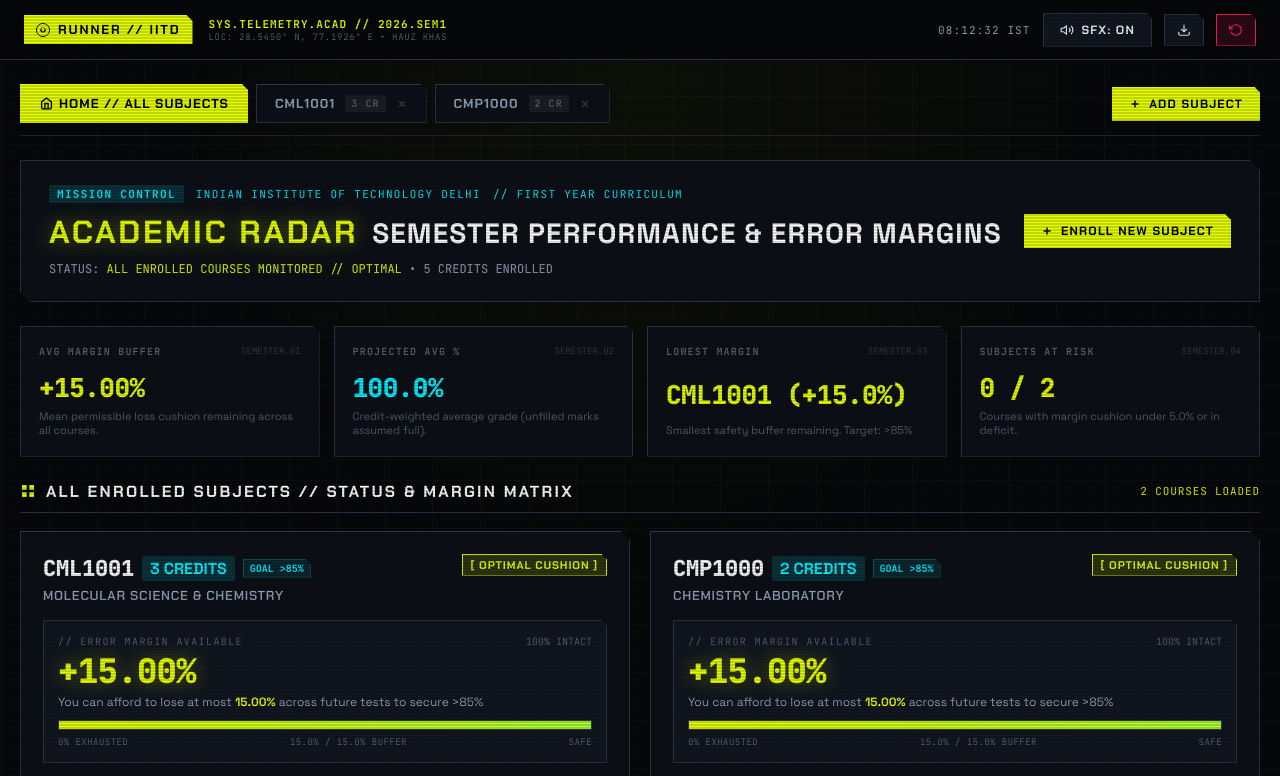
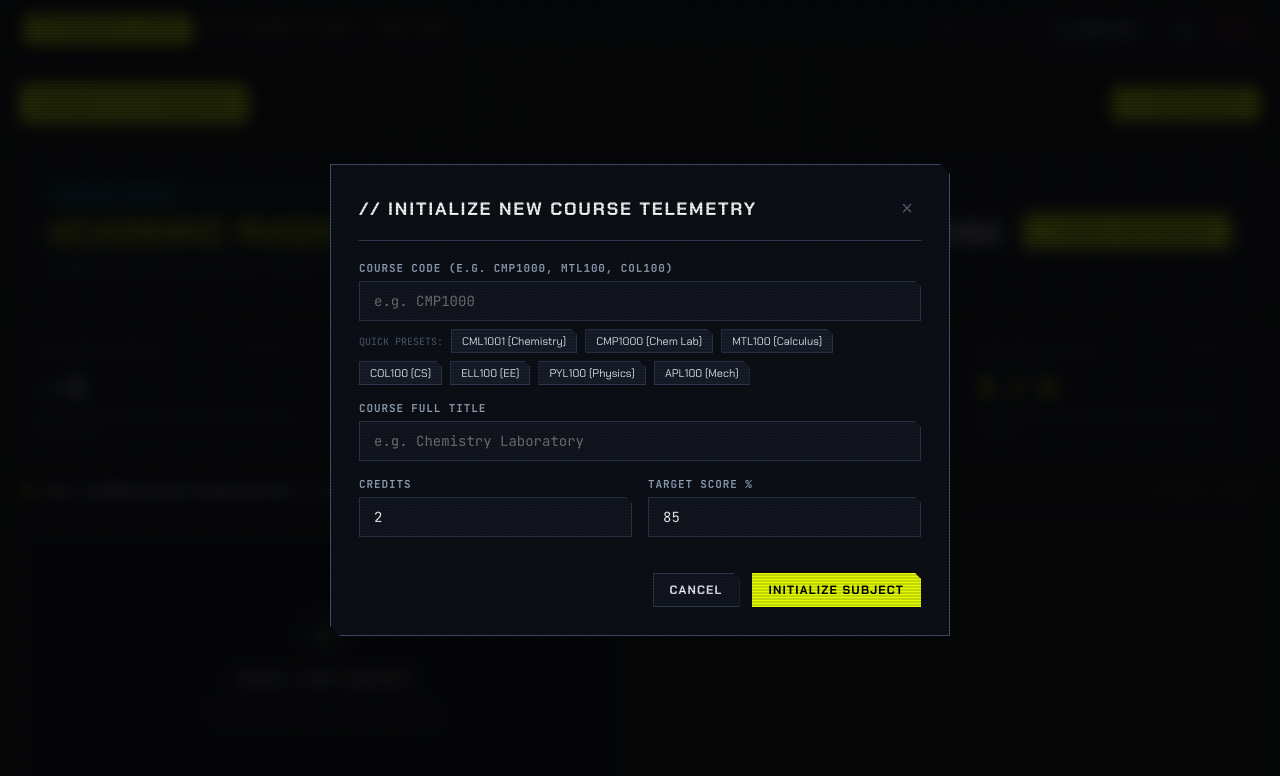
Before and after one commit to aks3310/iitd-academic-dashboard, a website: page index.html in a window 1280 px wide. Shown: the top 776 px of the page. Drawn offline with Linux system fonts and the light colour scheme.

Commit message:
feat: empty baseline with automatic add-subject modal on first launch

```diff
--- a/app.js
+++ b/app.js
@@ -1,50 +1,25 @@
 // MARATHON // IITD ACADEMIC MARGIN TELEMETRY ENGINE
 // Reactive State Management, Custom Weightages, Subsections & Simulator
 
-const STORAGE_KEY = 'iitd_runner_courses_v1';
-const ACTIVE_COURSE_KEY = 'iitd_runner_active_course_v1';
-
-// Default initial dataset featuring CML1001 and CMP1000
-const DEFAULT_COURSES = [
-  {
-    id: 'cml1001',
+const STORAGE_KEY = 'iitd_runner_courses_v2';
+const ACTIVE_COURSE_KEY = 'iitd_runner_active_course_v2';
+const INITIALIZED_KEY = 'iitd_runner_initialized_v2';
+
+// Baseline starts empty with zero subjects
+const DEFAULT_COURSES = [];
+
+// Presets for common IITD 1st-Year courses
+const COURSE_PRESETS = {
+  CML1001: {
     code: 'CML1001',
     title: 'Molecular Science & Chemistry',
     credits: 3,
     target: 85.0,
     assessments: [
-      {
-        id: 'cq1',
-        name: 'Common Quiz 1',
-        date: 'Tue, 1 Sep 2026',
-        weight: 10,
-        achieved: null,
-        total: 10
-      },
-      {
-        id: 'midsem',
-        name: 'Mid Semester Exam',
-        date: 'Mid-Sem Week (Oct 2026)',
-        weight: 30,
-        achieved: null,
-        total: 30
-      },
-      {
-        id: 'cq2',
-        name: 'Common Quiz 2',
-        date: '27 Oct 2026',
-        weight: 10,
-        achieved: null,
-        total: 10
-      },
-      {
-        id: 'major',
-        name: 'Major Exam',
-        date: 'Major Week (Nov 2026)',
-        weight: 40,
-        achieved: null,
-        total: 40
-      },
+      { id: 'cq1', name: 'Common Quiz 1', date: 'Tue, 1 Sep 2026', weight: 10, achieved: null, total: 10 },
+      { id: 'midsem', name: 'Mid Semester Exam', date: 'Mid-Sem Week (Oct 2026)', weight: 30, achieved: null, total: 30 },
+      { id: 'cq2', name: 'Common Quiz 2', date: '27 Oct 2026', weight: 10, achieved: null, total: 10 },
+      { id: 'major', name: 'Major Exam', date: 'Major Week (Nov 2026)', weight: 40, achieved: null, total: 40 },
       {
         id: 'tut',
         name: 'Tutorial Quiz',
@@ -63,59 +38,6 @@
       }
     ]
   },
-  {
-    id: 'cmp1000',
-    code: 'CMP1000',
-    title: 'Chemistry Laboratory',
-    credits: 2,
-    target: 85.0,
-    assessments: [
-      {
-        id: 'lab_perf',
-        name: 'Continuous Lab Performance',
-        date: 'Weekly Lab Sessions',
-        weight: 40,
-        achieved: null,
-        total: 100
-      },
-      {
-        id: 'pre_lab',
-        name: 'Pre-Lab Quizzes & Viva',
-        date: 'Before Each Lab Experiment',
-        weight: 20,
-        achieved: null,
-        total: 20,
-        hasSubitems: true,
-        subitems: [
-          { id: 'pl1', name: 'Pre-Lab 1', weight: 4, achieved: null, total: 10 },
-          { id: 'pl2', name: 'Pre-Lab 2', weight: 4, achieved: null, total: 10 },
-          { id: 'pl3', name: 'Pre-Lab 3', weight: 4, achieved: null, total: 10 },
-          { id: 'pl4', name: 'Pre-Lab 4', weight: 4, achieved: null, total: 10 },
-          { id: 'pl5', name: 'Pre-Lab 5', weight: 4, achieved: null, total: 10 }
-        ]
-      },
-      {
-        id: 'reports',
-        name: 'Lab Reports & Records',
-        date: 'Weekly Submissions',
-        weight: 15,
-        achieved: null,
-        total: 50
-      },
-      {
-        id: 'major_lab',
-        name: 'End-Sem Lab Practical & Viva',
-        date: 'End of Semester',
-        weight: 25,
-        achieved: null,
-        total: 50
-      }
-    ]
-  }
-];
-
-// Presets for other common IITD 1st-Year courses
-const COURSE_PRESETS = {
   CMP1000: {
     code: 'CMP1000',
     title: 'Chemistry Laboratory',
@@ -211,12 +133,18 @@
 
 class AcademicRunnerApp {
   constructor() {
+    const hasInitialized = localStorage.getItem(INITIALIZED_KEY);
+    this.isFirstEverOpen = !hasInitialized;
+    if (this.isFirstEverOpen) {
+      localStorage.setItem(INITIALIZED_KEY, 'true');
+    }
+
     this.courses = this.loadCourses();
     this.activeCourseId = localStorage.getItem(ACTIVE_COURSE_KEY) || 'home';
     this.simulatedValues = {};
 
     // Ensure activeCourseId is valid ('home' or existing course id)
-    if (this.activeCourseId !== 'home' && !this.courses.some(c => c.id === this.activeCourseId)) {
+    if (this.courses.length === 0 || (this.activeCourseId !== 'home' && !this.courses.some(c => c.id === this.activeCourseId))) {
       this.activeCourseId = 'home';
     }
 
@@ -235,14 +163,9 @@
   loadCourses() {
     try {
       const stored = localStorage.getItem(STORAGE_KEY);
-      if (stored) {
+      if (stored !== null) {
         const parsed = JSON.parse(stored);
-        if (Array.isArray(parsed) && parsed.length > 0) {
-          // If user previously only had CML1001, automatically append CMP1000 so they have both
-          if (!parsed.some(c => c.code === 'CMP1000')) {
-            const cmp = JSON.parse(JSON.stringify(DEFAULT_COURSES.find(c => c.code === 'CMP1000')));
-            if (cmp) parsed.push(cmp);
-          }
+        if (Array.isArray(parsed)) {
           return parsed;
         }
       }
@@ -258,6 +181,9 @@
   }
 
   getActiveCourse() {
+    if (this.courses.length === 0) {
+      return null;
+    }
     if (this.activeCourseId === 'home') {
       return this.courses[0];
     }
@@ -665,6 +591,17 @@
     this.render();
     this.bindEvents();
     this.initClock();
+
+    if (this.isFirstEverOpen || this.courses.length === 0) {
+      this.openAddCourseModal();
+    }
+  }
+
+  openAddCourseModal() {
+    const modal = document.getElementById('addCourseModal');
+    if (modal) {
+      modal.classList.add('active');
+    }
   }
 
   initClock() {
@@ -687,11 +624,18 @@
     const homeSection = document.getElementById('homeCockpitSection');
     const singleSection = document.getElementById('singleCourseSection');
 
-    if (this.activeCourseId === 'home') {
+    if (this.activeCourseId === 'home' || this.courses.length === 0) {
+      this.activeCourseId = 'home';
       if (homeSection) homeSection.style.display = 'block';
       if (singleSection) singleSection.style.display = 'none';
       this.renderHomeCockpit();
     } else {
+      const course = this.getActiveCourse();
+      if (!course) {
+        this.activeCourseId = 'home';
+        this.render();
+        return;
+      }
       if (homeSection) homeSection.style.display = 'none';
       if (singleSection) singleSection.style.display = 'block';
       this.renderHeaderBanner();
@@ -705,7 +649,7 @@
     const listEl = document.getElementById('courseTabsList');
     if (!listEl) return;
 
-    const isHomeActive = this.activeCourseId === 'home';
+    const isHomeActive = this.activeCourseId === 'home' || this.courses.length === 0;
     const homeTabHtml = `
       <div class="course-tab-item home-tab ${isHomeActive ? 'active' : ''}" data-course-id="home">
         <svg width="13" height="13" viewBox="0 0 24 24" fill="none" stroke="currentColor" stroke-width="2.5">
@@ -718,19 +662,16 @@
 
     const coursesTabsHtml = this.courses.map(course => {
       const isActive = course.id === this.activeCourseId;
-      const canDelete = this.courses.length > 1;
       return `
         <div class="course-tab-item ${isActive ? 'active' : ''}" data-course-id="${course.id}">
           <span>${course.code}</span>
           <span class="tab-credits">${course.credits} CR</span>
-          ${canDelete ? `
           <button class="tab-delete-btn" data-delete-id="${course.id}" title="Remove course">
             <svg width="12" height="12" viewBox="0 0 24 24" fill="none" stroke="currentColor" stroke-width="2.5">
               <line x1="18" y1="6" x2="6" y2="18"></line>
               <line x1="6" y1="6" x2="18" y2="18"></line>
             </svg>
           </button>
-          ` : ''}
         </div>
       `;
     }).join('');
@@ -787,7 +728,10 @@
     if (creditsEl) creditsEl.textContent = `${totalCredits} CREDITS ENROLLED`;
     if (summaryCountEl) summaryCountEl.textContent = `${this.courses.length} COURSES LOADED`;
     if (statusTextEl) {
-      if (atRiskCount > 0) {
+      if (this.courses.length === 0) {
+        statusTextEl.textContent = `NO ENROLLED SUBJECTS // CLICK + ADD SUBJECT`;
+        statusTextEl.style.color = 'var(--text-muted)';
+      } else if (atRiskCount > 0) {
         statusTextEl.textContent = `CAUTION: ${atRiskCount} COURSE(S) AT RISK`;
         statusTextEl.style.color = 'var(--neon-crimson)';
       } else {
@@ -797,24 +741,43 @@
     }
 
     if (avgMarginEl) {
+      if (this.courses.length === 0) {
+        avgMarginEl.textContent = '--%';
+        avgMarginEl.className = 'stat-cell-val';
+      } else {
         avgMarginEl.textContent = `${avgMargin >= 0 ? '+' : ''}${avgMargin.toFixed(2)}%`;
         avgMarginEl.className = `stat-cell-val ${avgMargin > 7 ? 'accent-volt' : avgMargin > 3 ? 'accent-amber' : 'accent-crimson'}`;
       }
+    }
 
     if (avgScoreEl) {
+      if (this.courses.length === 0) {
+        avgScoreEl.textContent = '--%';
+        avgScoreEl.className = 'stat-cell-val';
+      } else {
         avgScoreEl.textContent = `${avgScore.toFixed(1)}%`;
         avgScoreEl.className = `stat-cell-val ${avgScore >= avgTarget ? 'accent-cyan' : 'accent-crimson'}`;
       }
-
-    if (lowestMarginEl && lowestMarginCourse) {
+    }
+
+    if (lowestMarginEl) {
+      if (lowestMarginCourse) {
         lowestMarginEl.textContent = `${lowestMarginCourse.code} (${lowestMarginCourse.margin >= 0 ? '+' : ''}${lowestMarginCourse.margin.toFixed(1)}%)`;
         lowestMarginEl.className = `stat-cell-val ${lowestMarginCourse.margin > 7 ? 'accent-volt' : lowestMarginCourse.margin > 3 ? 'accent-amber' : 'accent-crimson'}`;
-    }
-
-    if (lowestMarginDesc && lowestMarginCourse) {
+      } else {
+        lowestMarginEl.textContent = 'NONE';
+        lowestMarginEl.className = 'stat-cell-val';
+      }
+    }
+
+    if (lowestMarginDesc) {
+      if (lowestMarginCourse) {
         lowestMarginDesc.textContent = lowestMarginCourse.margin >= 0
           ? `Smallest safety buffer remaining. Target: >${lowestMarginCourse.target}%`
           : `Deficit detected! Currently below target by ${Math.abs(lowestMarginCourse.margin).toFixed(1)}%`;
+      } else {
+        lowestMarginDesc.textContent = 'Enroll subjects to begin margin tracking';
+      }
     }
 
     if (atRiskEl) {
@@ -1773,28 +1736,25 @@
     const resetBtn = document.getElementById('resetDataBtn');
     if (resetBtn) {
       resetBtn.addEventListener('click', () => {
-        if (confirm('Reset dashboard to fresh CML1001 & CMP1000 baseline? Any custom scores will be reset.')) {
-          this.courses = JSON.parse(JSON.stringify(DEFAULT_COURSES));
-          this.activeCourseId = this.courses[0].id;
+        if (confirm('Reset dashboard to fresh baseline? All subjects and telemetry will be cleared.')) {
+          this.courses = [];
+          this.activeCourseId = 'home';
           this.saveCourses();
           this.render();
-          this.showToast('SYSTEM RESET TO BASELINE');
+          this.showToast('SYSTEM RESET TO EMPTY BASELINE');
           window.sfx.playWarning();
+          this.openAddCourseModal();
         }
       });
     }
   }
 
   deleteCourse(courseId) {
-    if (this.courses.length <= 1) {
-      alert('Cannot delete the last remaining course.');
-      return;
-    }
     const course = this.courses.find(c => c.id === courseId);
     if (!confirm(`Delete course ${course ? course.code : ''}?`)) return;
 
     this.courses = this.courses.filter(c => c.id !== courseId);
-    if (this.activeCourseId === courseId) {
+    if (this.activeCourseId === courseId || this.courses.length === 0) {
       this.activeCourseId = 'home';
     }
     this.saveCourses();
--- a/index.html
+++ b/index.html
@@ -56,7 +56,7 @@
       </button>
 
       <!-- Reset Default Baseline -->
-      <button class="tactical-btn icon-only danger" id="resetDataBtn" title="Reset to Factory CML1001 Baseline">
+      <button class="tactical-btn icon-only danger" id="resetDataBtn" title="Reset to Fresh Baseline">
         <svg width="14" height="14" viewBox="0 0 24 24" fill="none" stroke="currentColor" stroke-width="2">
           <polyline points="1 4 1 10 7 10"></polyline>
           <path d="M3.51 15a9 9 0 1 0 2.13-9.36L1 10"></path>
@@ -384,6 +384,7 @@
           <input type="text" id="newCourseCode" class="form-input" placeholder="e.g. CMP1000" required />
           <div class="preset-pills-row">
             <span style="font-family:var(--font-mono);font-size:10px;color:var(--text-muted);align-self:center;">QUICK PRESETS:</span>
+            <button type="button" class="preset-pill-btn" data-preset="CML1001">CML1001 (Chemistry)</button>
             <button type="button" class="preset-pill-btn" data-preset="CMP1000">CMP1000 (Chem Lab)</button>
             <button type="button" class="preset-pill-btn" data-preset="MTL100">MTL100 (Calculus)</button>
             <button type="button" class="preset-pill-btn" data-preset="COL100">COL100 (CS)</button>
```
Lines whose indentation alone changed are shown as unchanged.
